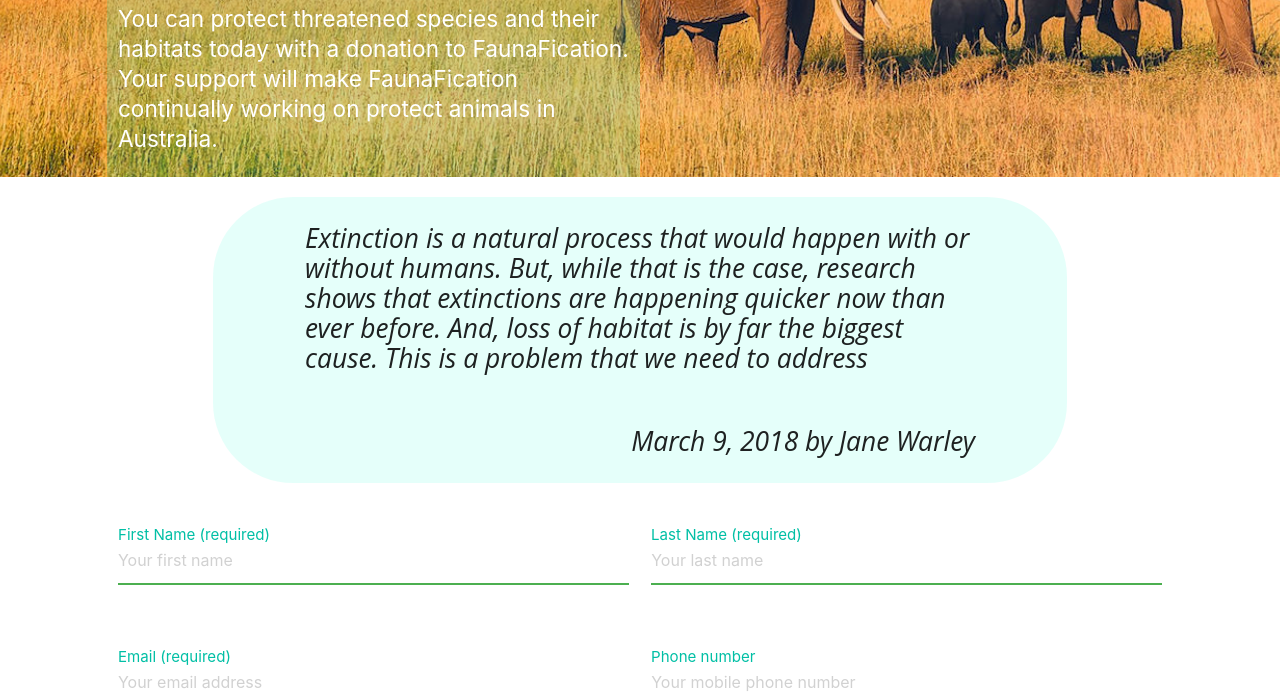
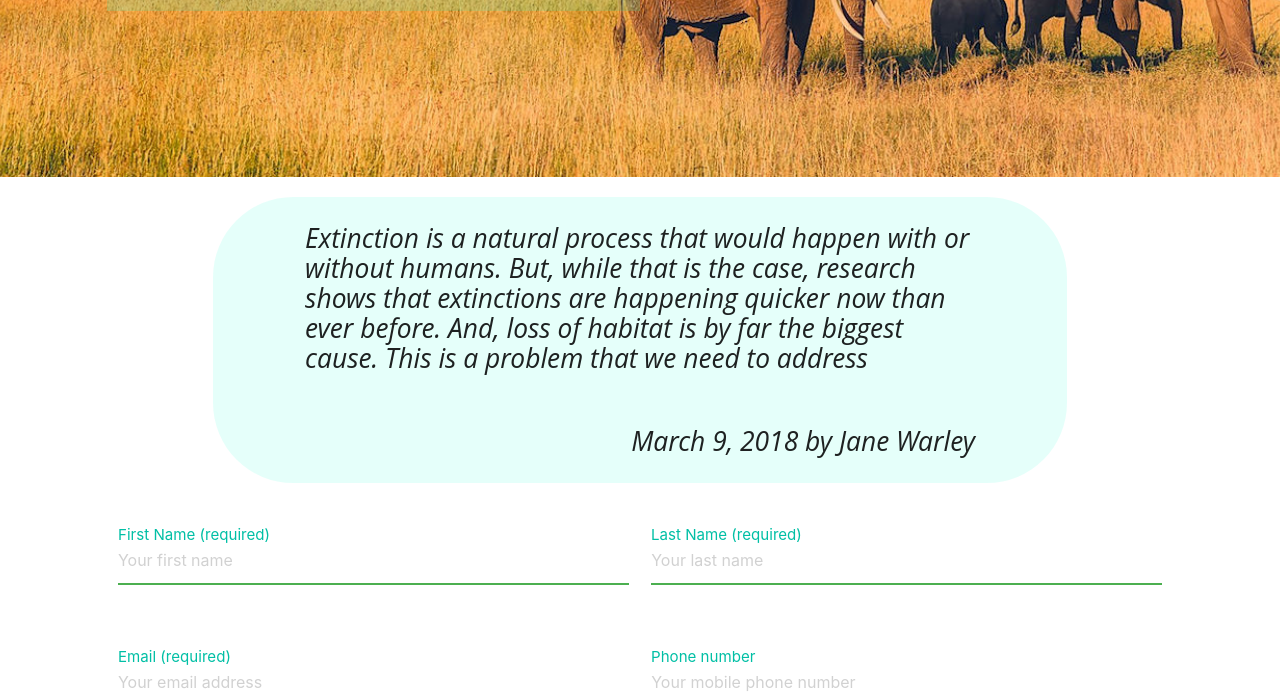
Before and after one commit to FaunaFication-737-780/Frontend-service, a website: page views/donation.html in a window 1280 px wide. Shown: the part 407-1100 px from the top of the page. Drawn offline with nearby package versions, Linux system fonts and the light colour scheme; no server answers; a script that the page names is missing; a web font is replaced by a local one.

Commit message:
donation page fixed

```diff
--- a/views/css/donation.css
+++ b/views/css/donation.css
@@ -12,8 +12,9 @@
 }
 
 .donation_hello_message {
-    position: absolute;
-    bottom: 0px;
+    position: relative;
+    margin-top: 5%;
+    margin-bottom: 10%;
     background: hsla(168, 100%, 50%, 0.157);
     -webkit-text-fill-color: white
 }
```
